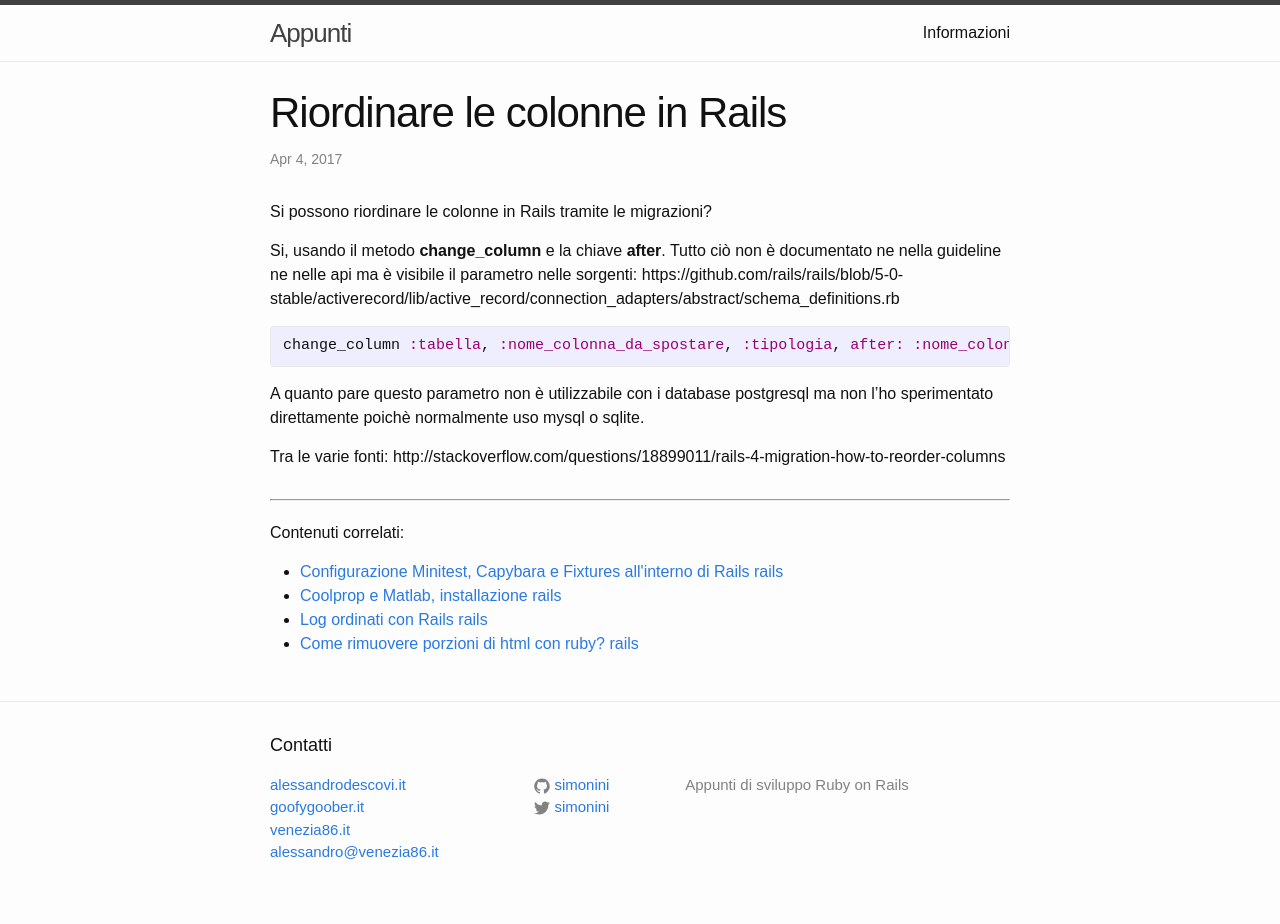
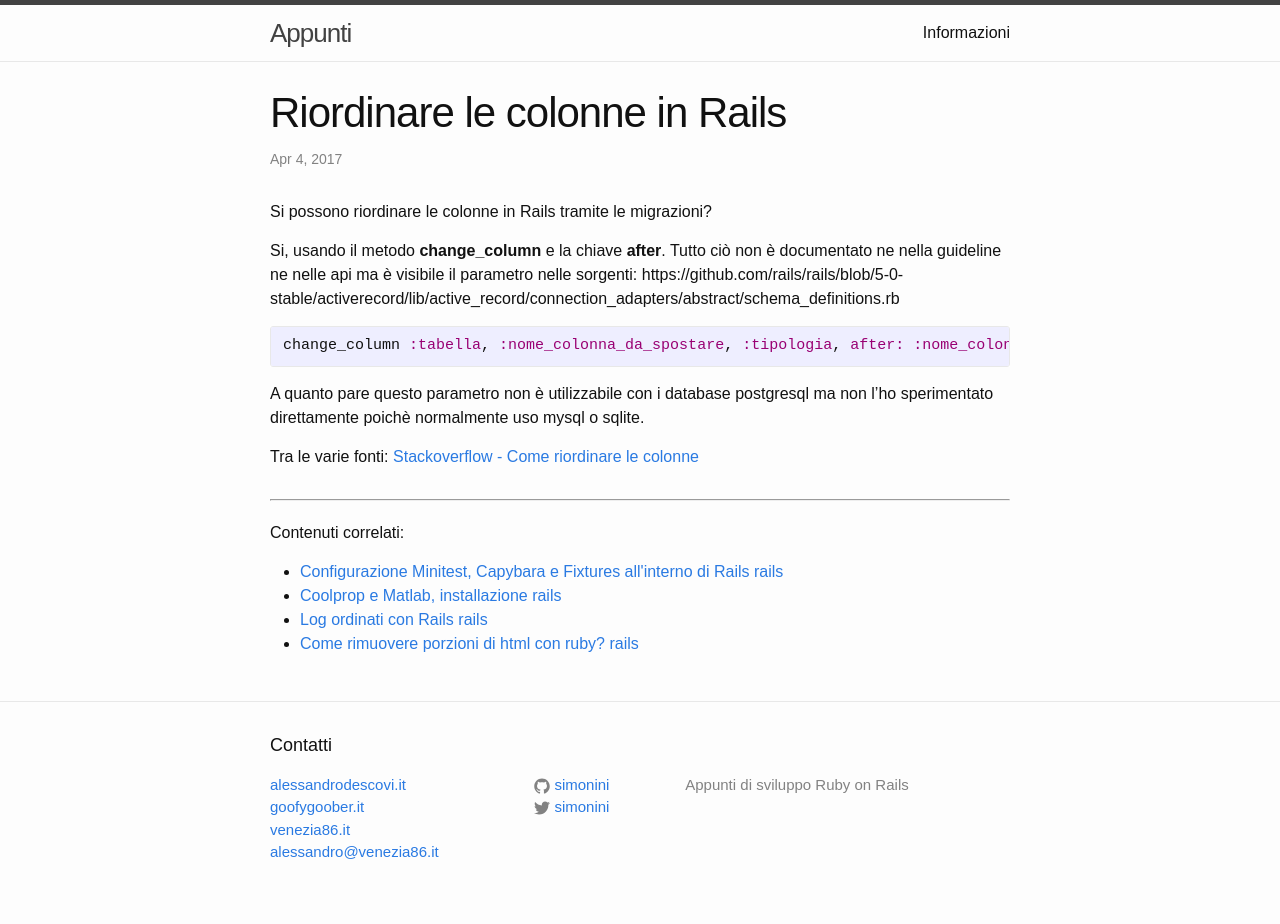
Before and after one commit to descovi/simonini.github.io, a Jekyll site: the page built from _posts/2017-04-04-riordinare-le-colonne-in-rails.md, in a window 1280 px wide. Built offline with Jekyll 4.4.1, drawn with Linux system fonts in a browser that asks for light colours.

Commit message:
Sistemazione link

```diff
--- a/_posts/2017-04-04-riordinare-le-colonne-in-rails.md
+++ b/_posts/2017-04-04-riordinare-le-colonne-in-rails.md
@@ -18,4 +18,4 @@ change_column :tabella, :nome_colonna_da_spostare, :tipologia, after: :nome_colo
 A quanto pare questo parametro non è utilizzabile con i database postgresql ma non l'ho sperimentato direttamente poichè normalmente uso mysql o sqlite.
 
 Tra le varie fonti:
-http://stackoverflow.com/questions/18899011/rails-4-migration-how-to-reorder-columns
+[Stackoverflow - Come riordinare le colonne](http://stackoverflow.com/questions/18899011/rails-4-migration-how-to-reorder-columns)
```
